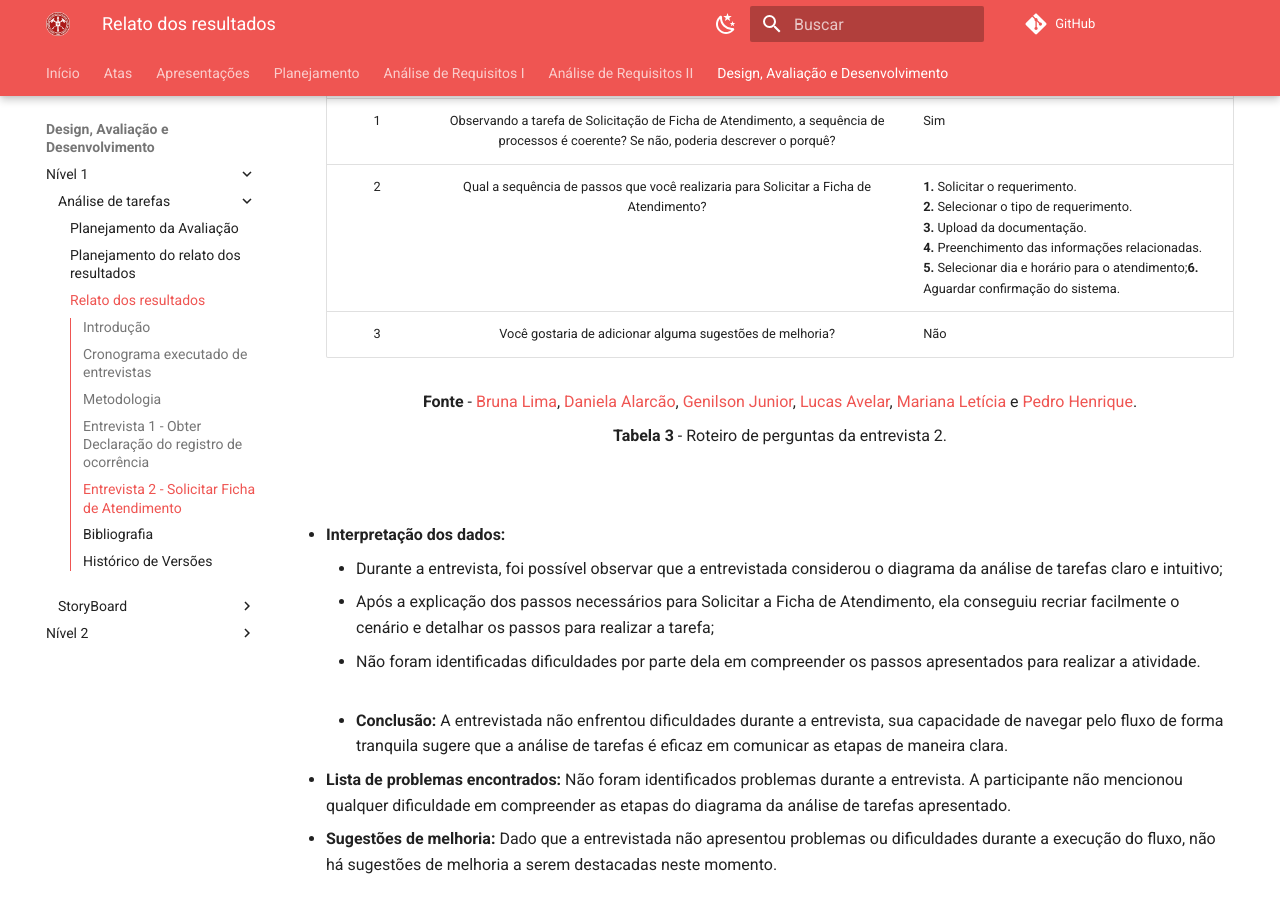
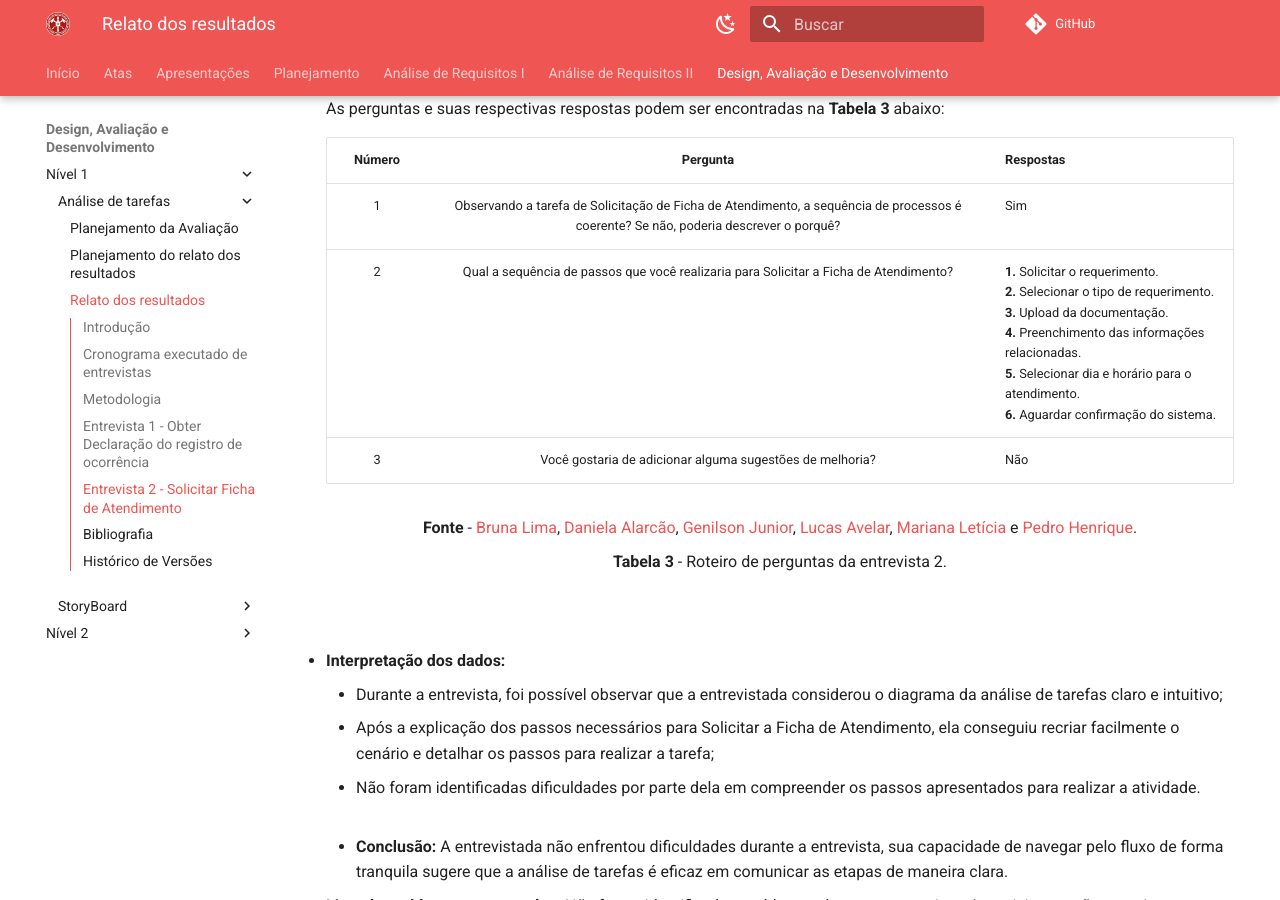
Before and after one commit to Interacao-Humano-Computador/2024.1-CBMERJ, an MkDocs documentation site: the page built from docs/design_avaliacao_desenvolvimento/nivel_1/analise_tarefas/relato_resultados.md, in a window 1280 px wide and 900 px high, scrolled down 3724 px. Built offline with MkDocs 1.6.1 and Material for MkDocs 9.7.7, drawn with Linux system fonts in a browser that asks for light colours; comment, search, counter and statistics services are not loaded.

Commit message:
Correções

```diff
--- a/docs/design_avaliacao_desenvolvimento/nivel_1/analise_tarefas/relato_resultados.md
+++ b/docs/design_avaliacao_desenvolvimento/nivel_1/analise_tarefas/relato_resultados.md
@@ -97,7 +97,7 @@
 
 [Link para o vídeo da entrevista](https://www.youtube.com/watch?v=tUOVAs36_io)
 
-<iframe width="560" height="315" src="https://www.youtube.com/embed/tUOVAs36_io?si=SD5xT0SuABTwP8VU" title="YouTube video player" frameborder="0" allow="accelerometer; autoplay; clipboard-write; encrypted-media; gyroscope; picture-in-picture; web-share" referrerpolicy="strict-origin-when-cross-origin" allowfullscreen></iframe>
+<iframe width="1000vw" height="400vh" src="https://www.youtube.com/embed/tUOVAs36_io?si=SD5xT0SuABTwP8VU" title="YouTube video player" frameborder="0" allow="accelerometer; autoplay; clipboard-write; encrypted-media; gyroscope; picture-in-picture; web-share" referrerpolicy="strict-origin-when-cross-origin" allowfullscreen></iframe>
 
 <p>Vídeo 2: Entrevista 2 - Funcionalidade de Solicitar Ficha de Atendimento</p>
 
@@ -115,7 +115,7 @@
     | Número |      Pergunta                                                              |    Respostas                           |
     | :----: | :------------------------------------------------------------------------: | :------------------------------------ |
     |   1    | Observando a tarefa de Solicitação de Ficha de Atendimento, a sequência de processos é coerente? Se não, poderia descrever o porquê?  | Sim |
-    |   2    | Qual a sequência de passos que você realizaria para Solicitar a Ficha de Atendimento? | **1.** Solicitar o requerimento.<br>**2.** Selecionar o tipo de requerimento.<br>**3.** Upload da documentação.<br>**4.** Preenchimento das informações relacionadas.<br>**5.** Selecionar dia e horário para o atendimento;**6.** Aguardar confirmação do sistema. |
+    |   2    | Qual a sequência de passos que você realizaria para Solicitar a Ficha de Atendimento? | **1.** Solicitar o requerimento.<br>**2.** Selecionar o tipo de requerimento.<br>**3.** Upload da documentação.<br>**4.** Preenchimento das informações relacionadas.<br>**5.** Selecionar dia e horário para o atendimento.<br>**6.** Aguardar confirmação do sistema. |
     |   3    | Você gostaria de adicionar alguma sugestões de melhoria? | Não |
 
     **Fonte** - [Bruna Lima](https://github.com/libruna), [Daniela Alarcão](https://github.com/danialarcao), [Genilson Junior](https://github.com/manuziny), [Lucas Avelar](https://github.com/LucasAvelar2711), [Mariana Letícia](https://github.com/Marianannn) e [Pedro Henrique](https://github.com/PedroHhenriq).
```
Also changed, not shown: docs/design_avaliacao_desenvolvimento/nivel_1/story_board/relato_resultados.md (+1 -1 lines).
